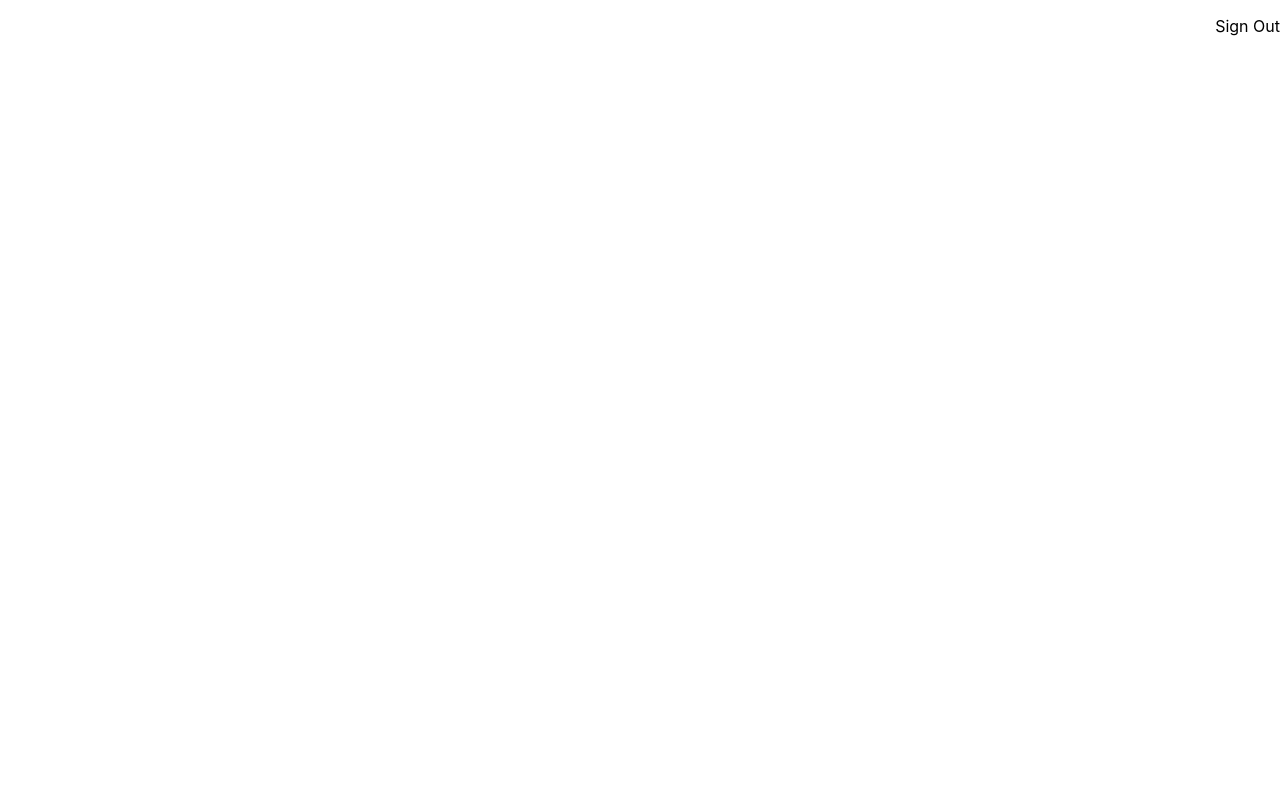
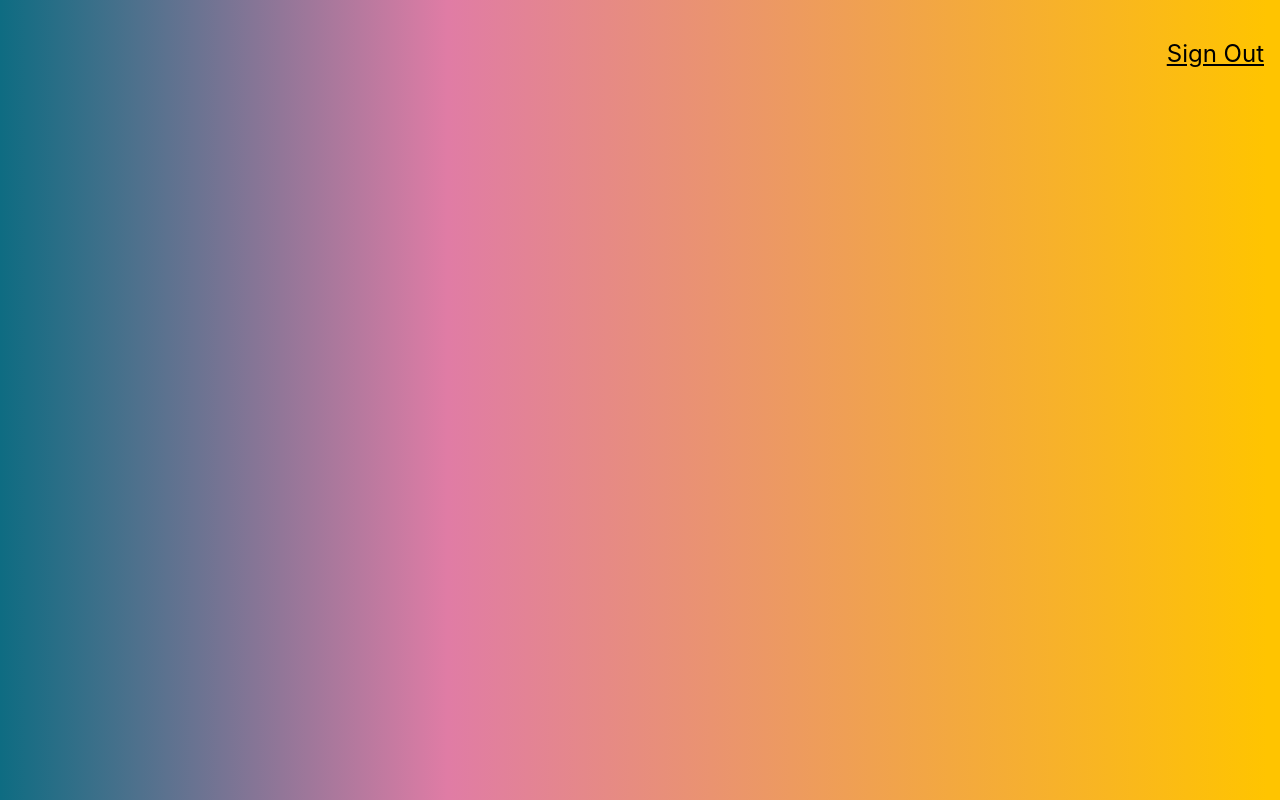
Before and after one commit to imaaduddin/Face-Recognizer, a React (Create React App) app: page / in a window 1280 px wide. Built offline with nearby package versions, Linux system fonts and the light colour scheme.

Commit message:
logo compoenent

```diff
--- a/src/App.js
+++ b/src/App.js
@@ -1,5 +1,6 @@
 import "./App.css";
 import Navigation from "./Components/Navigation/Navigation"
+import Logo from "./Components/Logo/Logo";
 
 function App() {
   return (
--- /dev/null
+++ b/src/Components/Logo/Logo.js
@@ -0,0 +1,11 @@
+import React from "react";
+
+const Logo = () => {
+  return (
+    <div className="ma4 mt0">
+
+    </div>
+  )
+}
+
+export default Logo;
--- a/src/Components/Navigation/Navigation.js
+++ b/src/Components/Navigation/Navigation.js
@@ -3,7 +3,7 @@ import React from "react";
 const Navigation = () => {
   return (
     <nav style={{display: "flex", justifyContent: "flex-end"}}>
-      <p> Sign Out </p>
+      <p className="f3 link dim black underline pa3 pointer"> Sign Out </p>
     </nav>
   )
 }
--- a/src/index.css
+++ b/src/index.css
@@ -5,6 +5,9 @@ body {
     sans-serif;
   -webkit-font-smoothing: antialiased;
   -moz-osx-font-smoothing: grayscale;
+  /* Got the linear color gradient below from https://cssgradient.io/ */
+  background: rgb(14,108,130);
+  background: linear-gradient(90deg, rgba(14,108,130,1) 0%, rgba(224,124,165,1) 35%, rgba(255,196,0,1) 99%);
 }
 
 code {
--- a/src/index.js
+++ b/src/index.js
@@ -3,6 +3,7 @@ import ReactDOM from 'react-dom';
 import './index.css';
 import App from './App';
 import reportWebVitals from './reportWebVitals';
+import 'tachyons';
 
 ReactDOM.render(
   <React.StrictMode>
```
